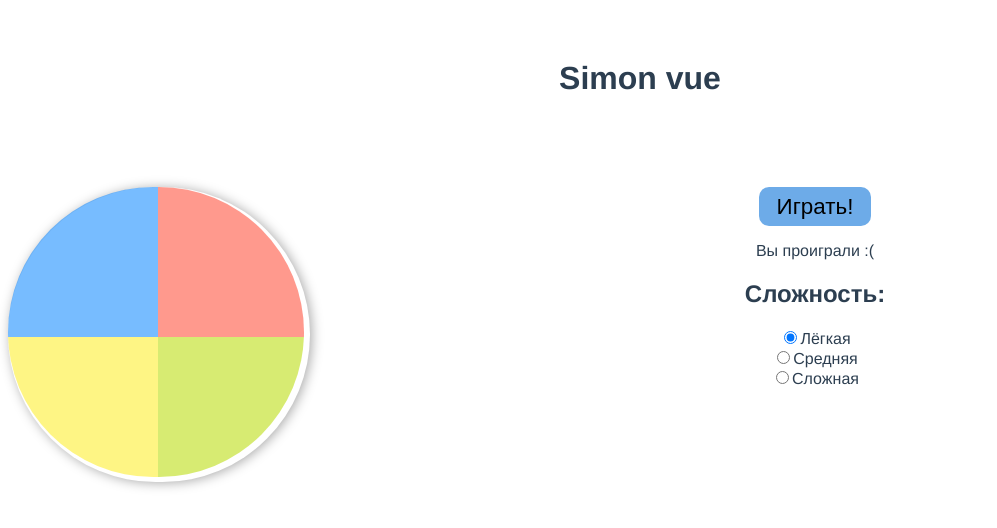
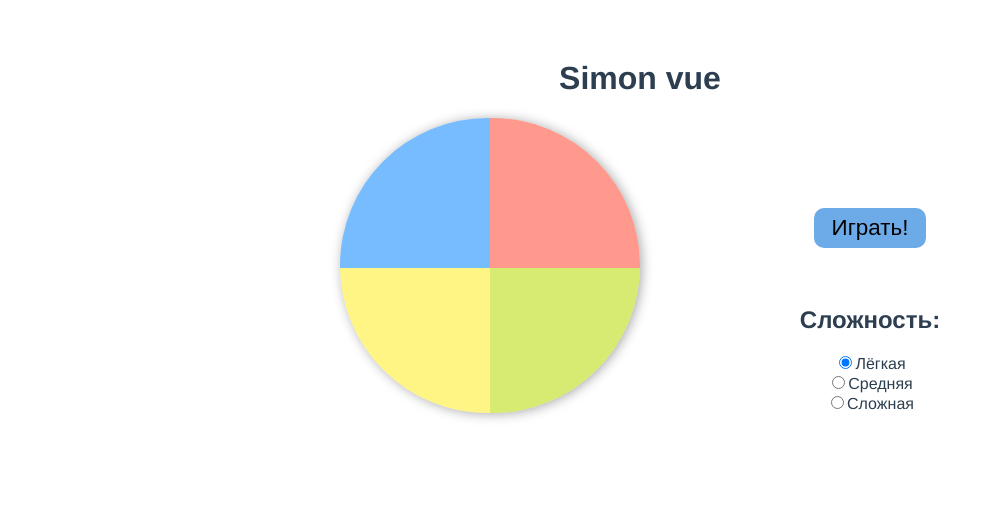
Before and after one commit to alexmcgil/simon-vue, a Vue app: page / in a window 1280 px wide. Shown: the top 528 px of the page, without its empty margins (0-997 px from the left). Built offline with nearby package versions, Linux system fonts and the light colour scheme.

Commit message:
Finished the logic of the game. Added comments

```diff
--- a/src/App.vue
+++ b/src/App.vue
@@ -23,6 +23,6 @@ export default {
   -moz-osx-font-smoothing: grayscale;
   text-align: center;
   color: #2c3e50;
-  margin-top: 60px;
+  margin: 60px auto;
 }
 </style>
--- a/src/Simon.css
+++ b/src/Simon.css
@@ -5,6 +5,11 @@ body {
     -moz-user-select: none;
     -ms-user-select: none;
     user-select: none;
+}
+
+.wrapper {
+    display: flex;
+    justify-content: center;
 }
 
 ul {
@@ -17,11 +22,11 @@ ul, li {
 }
 
 .simon {
+    margin-right: 10em;
     background: #fff;
     position: relative;
     float: left;
-    margin-right: 3em;
-    width: 302px;
+    width: 300px;
     height: 295px;
     -webkit-border-radius: 150px 150px 150px 150px;
     border-radius: 150px 150px 150px 150px;
@@ -29,6 +34,12 @@ ul, li {
     -webkit-box-shadow: 2px 1px 12px #aaa;
     -o-box-shadow: 2px 1px 12px #aaa;
     box-shadow: 2px 1px 12px #aaa;
+}
+
+.descriptions {
+    display: flex;
+    flex-direction: column;
+    justify-content: space-between;
 }
 
 .tile {
@@ -40,7 +51,8 @@ ul, li {
 }
 
 .red, .blue, .yellow, .green {
-    height: 290px;
+    height: 295px;
+    width: 295px;
     -webkit-border-radius: 150px 150px 150px 150px;
     border-radius: 150px 150px 150px 150px;
     position: absolute;
@@ -54,7 +66,7 @@ ul, li {
 .red {
     background: #FF5643;
     clip: rect(0px, 300px, 150px, 150px);
-    width: 296px;
+    width: 300px;
 }
 
 .blue {
@@ -72,7 +84,7 @@ ul, li {
 .green {
     background: #BEDE15;
     clip: rect(150px,300px, 300px, 150px);
-    width: 296px;
+    width: 300px;
 }
 
 .info {
@@ -93,7 +105,3 @@ ul, li {
 .info button:hover {
     background: #78BCFF;
 }
-
-.blink {
-    opacity: 0.1;
-}
--- a/src/components/Simon.vue
+++ b/src/components/Simon.vue
@@ -1,19 +1,19 @@
 <template>
-  <div>
+  <div class="wrapper">
     <div class="game">
       <div class="simon">
         <ul v-on:click="action">
-<!--        <ul v-on:click="blink">-->
-          <li  class="tile red"></li>
+          <li class="tile red"></li>
           <li class="tile blue"></li>
           <li class="tile yellow"></li>
           <li class="tile green"></li>
         </ul>
       </div>
     </div>
+    <div class="descriptions">
       <div class="info">
-      <button v-on:click="startGame">Играть!</button>
-      <p>Вы проиграли :(</p>
+        <button v-on:click="startGame" :disabled="block">Играть!</button>
+        <p v-if="lose">Вы проиграли :(</p>
       </div>
       <div class="difficulty">
         <h2>Сложность:</h2>
@@ -24,16 +24,10 @@
         <input type="radio" v-model="difficulty" name="mode" value="hard" id="hard"><label for="hard">Сложная</label>
       </div>
     </div>
+  </div>
 </template>
 
 <script>
-
-let soundOne = new Audio(require("./../../sounds/1.mp3"))
-let soundTwo = new Audio(require("./../../sounds/2.mp3"))
-let soundThree = new Audio(require("./../../sounds/3.mp3"))
-let soundFour = new Audio(require("./../../sounds/4.mp3"))
-
-
 export default {
   name: 'Simon',
   data: () => {
@@ -41,14 +35,17 @@ export default {
       difficulty: "easy",
       playerSteps: [],
       simonsSteps: [],
-      sequence: [],
+      lose: false,
+      isGame: false,
+      block: false,
       step: 0,
     }
   },
+
   methods: {
 
-    getDifficulty(){
-      switch (this.difficulty){
+    getDifficulty() {   // Simple switcher difficulty
+      switch (this.difficulty) {
         case "easy":
           return 1500;
         case "normal":
@@ -59,38 +56,60 @@ export default {
     },
 
     action(e) {
-      if (this.isPlayer(e)){
+      if (this.isPlayer(e)) {   // If the action is performed by a player, the first condition checks it.
         this.playSound(e.target.className)
         this.blink(e)
         this.playerSteps.push(e.target.className)
+        if (this.step == this.simonsSteps.length - 1) { // If the player repeated Simon's moves
+          this.playerSteps = []                         // with his own moves, then his sequence
+          this.step = 0                                 // is cleared, and Simon randomly chooses his next move
+          let that = this
+
+          setTimeout(function () {
+            return function () {
+              that.Simon()
+            };
+          }(), 1000);
+
+          // If the player repeats Simon's moves, then everything is OK 👌
+        } else if (this.playerSteps[this.step] == this.simonsSteps[this.step]) {
+          this.step += 1
+        } else {                // Else game is over 😞
+          this.block = false
+          if (this.isGame) {    // Checking for clicks without playing
+            this.lose = true
+          }
+        }
       } else {
-        let pieces = document.querySelectorAll("li")
-        console.log(e)
+            // Else Simon gets all the tiles
+        let tiles = document.querySelectorAll("li")
         switch (e) {
+                              // Checks which tile matches his new random move
           case "tile red":
-            this.blink(pieces[0]);
+            this.blink(tiles[0]); // And plays an animation with sound
             this.playSound(e)
             break;
 
           case "tile blue":
-            this.blink(pieces[1]);
+            this.blink(tiles[1]);
             this.playSound(e)
             break;
 
           case "tile yellow":
-            this.blink(pieces[2]);
+            this.blink(tiles[2]);
             this.playSound(e)
             break;
 
           case "tile green":
-            this.blink(pieces[3]);
+            this.blink(tiles[3]);
             this.playSound(e)
             break;
         }
       }
     },
 
-    getRandomTile() {
+    getRandomTile() {     // Simple randomizer to get string of tile for Simon
+
       switch (Math.floor(Math.random() * (4 - 1 + 1)) + 1) {
         case 1:
           return "tile red"
@@ -105,10 +124,15 @@ export default {
           return "tile green"
 
       }
-
     },
 
     playSound(step) {
+
+      let soundOne = new Audio(require("./../../sounds/1.mp3"))   // Import sounds
+      let soundTwo = new Audio(require("./../../sounds/2.mp3"))
+      let soundThree = new Audio(require("./../../sounds/3.mp3"))
+      let soundFour = new Audio(require("./../../sounds/4.mp3"))
+
       switch (step) {
         case "tile red":
           soundOne.play()
@@ -129,50 +153,65 @@ export default {
       }
     },
 
-    blink(stepOrEvent) {
+    blink(stepOrEvent) {  // Just simple blinking that uses CSS
       let area
+
+      // Due to the fact that the event
+      // is slightly different from
+      // the player and Simon, you need
+      // to check who wants to make a blink
+
       if (this.isPlayer(stepOrEvent)) {
         area = stepOrEvent.target;
-        console.log(area)
-      }else{
+      } else {
         area = stepOrEvent
-        console.log(area)
       }
-      console.log(area)
-      area.classList.add("blink")
-      setTimeout(function() {
-        return function() {
-          area.classList.toggle("blink");
+      area.style.opacity = "1"
+      setTimeout(function () {
+        return function () {
+          area.style.opacity = "0.6"
         };
       }(), 150);
     },
 
-    isPlayer(e) {
-      switch (e.target){
+    isPlayer(e) {         // Checking if it's a player or Simon
+      switch (e.target) {
         case undefined:
           return false
+
         default:
           return true
+
       }
     },
 
     startGame() {
-      // this.playerSteps = []
-      // this.simonsSteps = []
+      this.block = true     // Blocking the game start button
+      this.step = 0         // Zeroing counters
+      this.playerSteps = []
+      this.simonsSteps = []
+      this.isGame = true    // Checking whether the game is in progress so as not
+                            // to issue a loss message when the player
+                            // simply clicks on the playing field
 
-      this.Simon()
+      this.Simon()          // Initializing the game, Simon makes the first move
     },
-    Simon(){
+    Simon() {
+
       let that = this;
       let bup = that.getRandomTile()
       that.simonsSteps.push(bup)
       let steps = that.simonsSteps
-      for(let currentIndex=0; currentIndex<that.simonsSteps.length; currentIndex++) {
-        setTimeout(function() {
-          return function() {
-            that.action(bup)
+
+      for (let currentIndex = 0; currentIndex < steps.length; currentIndex++) {
+
+        setTimeout(function () {
+          return function () {
+
+            that.action(steps[currentIndex])
+
           };
-        }(currentIndex), that.getDifficulty()*(currentIndex));
+        }(currentIndex), that.getDifficulty() * (currentIndex));
       }
     }
   }
```
Lines whose indentation alone changed are shown as unchanged.
